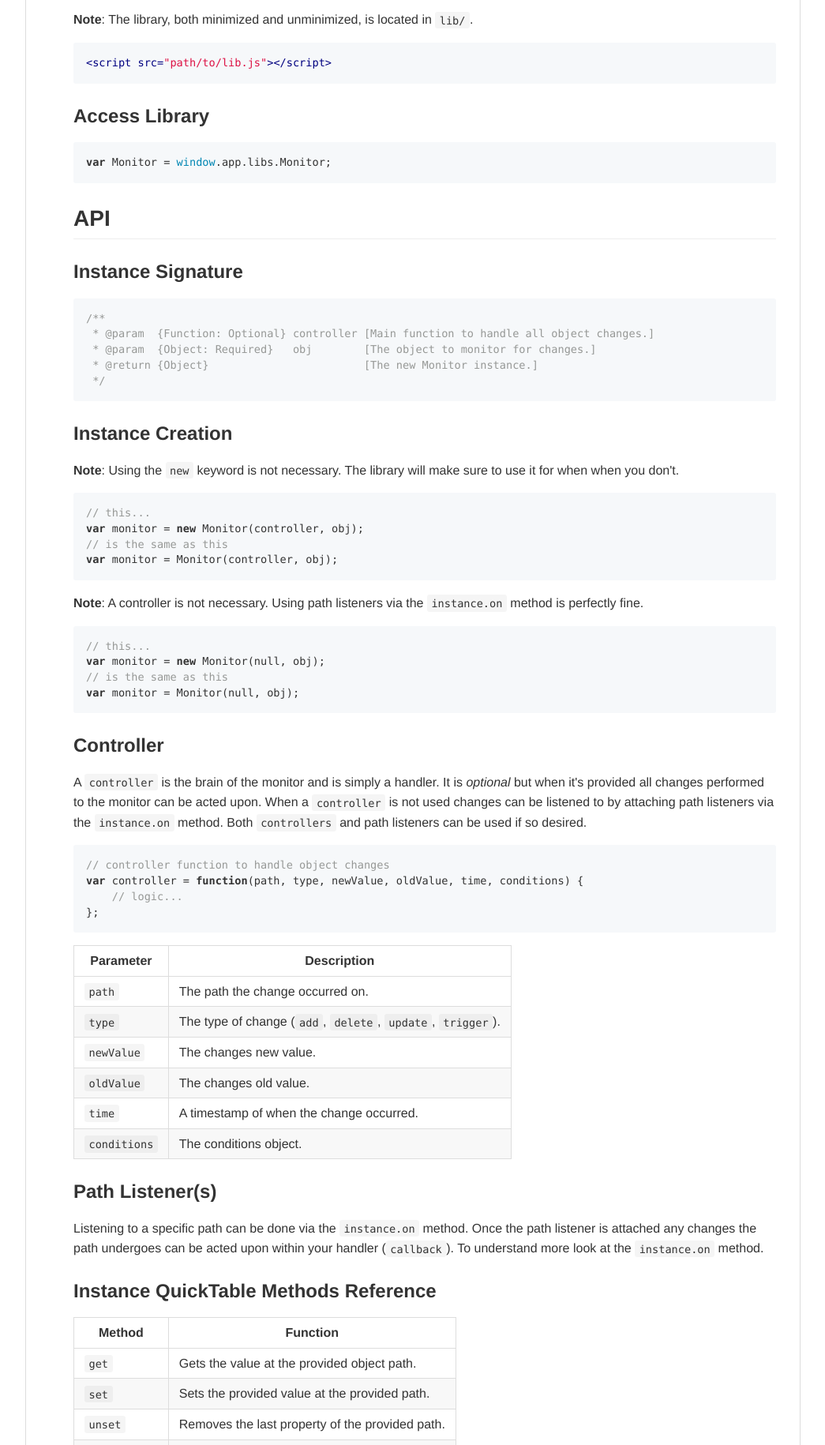
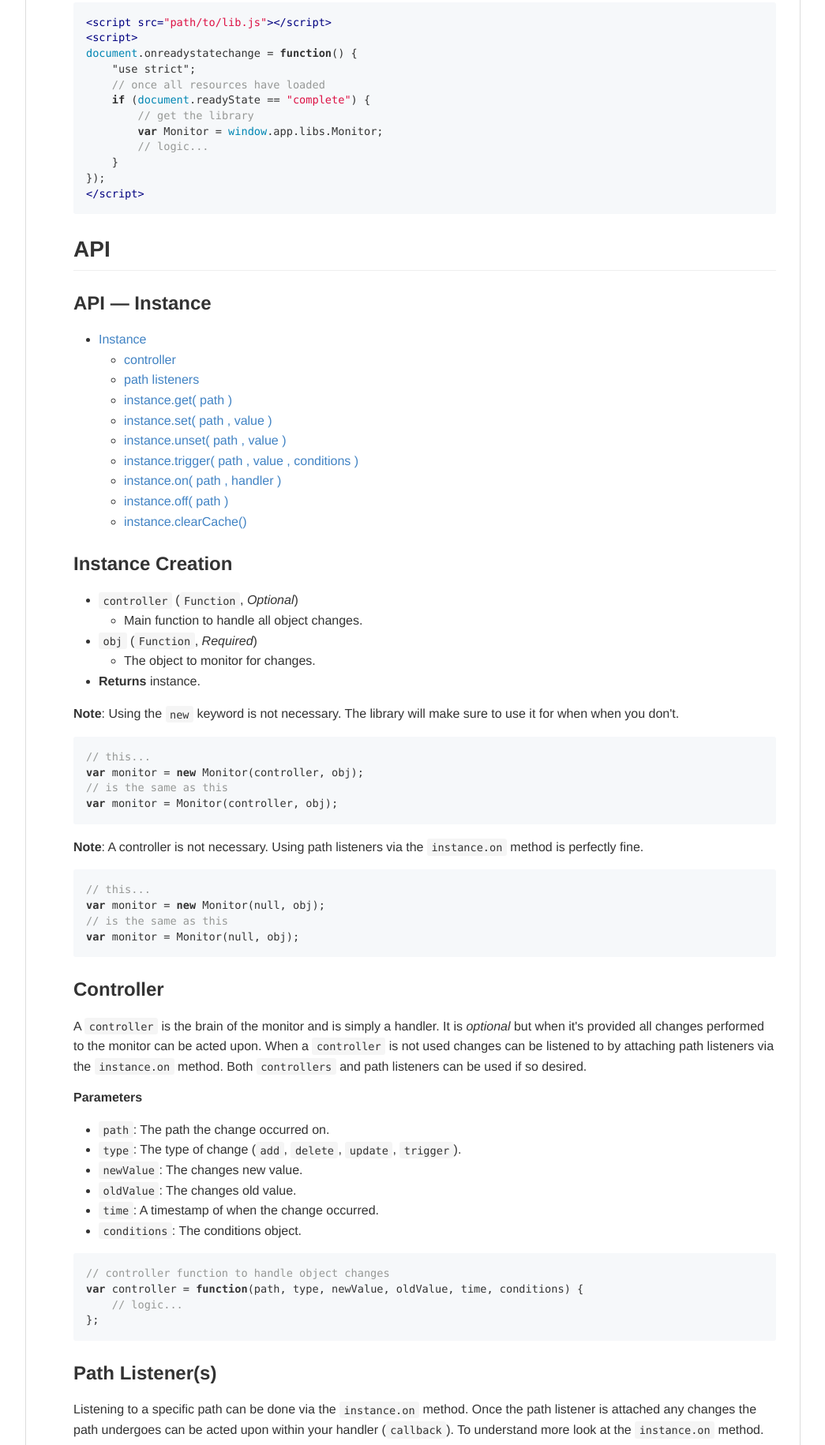
Before and after one commit to cgabriel5/monitorjs, a website: page markdown/preview/README.html in a window 1280 px wide. Shown: the part 970-2800 px from the top of the page at 79% size, without its empty margins (117-1162 px from the left). Drawn offline with Linux system fonts and the light colour scheme.

Commit message:
docs: Update README.md
Overhaul documentation. The Table Of Contents is now cleaned and
methods have parameter documentation. Other minor changes were
also done.

```diff
--- a/markdown/preview/README.html
+++ b/markdown/preview/README.html
@@ -18,14 +18,12 @@
 <li><a href="#project-setup">Project Setup</a></li>
 <li><a href="#what-it-does">What It Does</a></li>
 <li><a href="#add-to-project">Add To Project</a></li>
-<li><a href="#access-library">Access Library</a></li>
 <li><a href="#api">API</a><ul class="list">
 <li><a href="#instance-api">Instance</a><ul class="list">
-<li><a href="#signature-api">Signature</a></li>
-<li><a href="#instance-creation">Instance Creation</a></li>
+<li><a href="#instance-methods-toc">TOC</a></li>
+<li><a href="#instance-creation">Creation</a></li>
 <li><a href="#instance-controller">Controller</a></li>
 <li><a href="#path-listener">Path Listener(s)</a></li>
-<li><a href="#instance-quicktable-methods-reference">QuickTable Methods</a></li>
 <li><a href="#instance-methods-long">Methods</a></li>
 </ul>
 </li>
@@ -52,19 +50,49 @@
 <p><a name="add-to-project"></a></p>
 <h3 id="add-to-project">Add To Project</h3>
 <p><strong>Note</strong>: The library, both minimized and unminimized, is located in <code>lib/</code>.</p>
-<pre class="hljs"><code><span class="hljs-tag">&lt;<span class="hljs-name">script</span> <span class="hljs-attr">src</span>=<span class="hljs-string">"path/to/lib.js"</span>&gt;</span><span class="undefined"></span><span class="hljs-tag">&lt;/<span class="hljs-name">script</span>&gt;</span></code></pre><p><a name="access-library"></a></p>
-<h3 id="access-library">Access Library</h3>
-<pre class="hljs"><code><span class="hljs-keyword">var</span> Monitor = <span class="hljs-built_in">window</span>.app.libs.Monitor;</code></pre><p><a name="api"></a></p>
+<pre class="hljs"><code><span class="hljs-tag">&lt;<span class="hljs-name">script</span> <span class="hljs-attr">src</span>=<span class="hljs-string">"path/to/lib.js"</span>&gt;</span><span class="undefined"></span><span class="hljs-tag">&lt;/<span class="hljs-name">script</span>&gt;</span>
+<span class="hljs-tag">&lt;<span class="hljs-name">script</span>&gt;</span><span class="javascript">
+<span class="hljs-built_in">document</span>.onreadystatechange = <span class="hljs-function"><span class="hljs-keyword">function</span>(<span class="hljs-params"></span>) </span>{
+<span class="hljs-meta">    "use strict"</span>;
+    <span class="hljs-comment">// once all resources have loaded</span>
+    <span class="hljs-keyword">if</span> (<span class="hljs-built_in">document</span>.readyState == <span class="hljs-string">"complete"</span>) {
+        <span class="hljs-comment">// get the library</span>
+        <span class="hljs-keyword">var</span> Monitor = <span class="hljs-built_in">window</span>.app.libs.Monitor;
+        <span class="hljs-comment">// logic...</span>
+    }
+});
+</span><span class="hljs-tag">&lt;/<span class="hljs-name">script</span>&gt;</span></code></pre><p><a name="api"></a></p>
 <h2 id="api">API</h2>
 <p><a name="instance-api"></a></p>
-<p><a name="signature-api"></a></p>
-<h3 id="instance-signature">Instance Signature</h3>
-<pre class="hljs"><code><span class="hljs-comment">/**
- * @param  {Function: Optional} controller [Main function to handle all object changes.]
- * @param  {Object: Required}   obj        [The object to monitor for changes.]
- * @return {Object}                        [The new Monitor instance.]
- */</span></code></pre><p><a name="instance-creation"></a></p>
+<h3 id="api-&mdash;-instance">API &mdash; Instance</h3>
+<p><a name="instance-methods-toc"></a></p>
+<ul class="list">
+<li><a href="#instance-creation">Instance</a><ul class="list">
+<li><a href="#instance-controller">controller</a></li>
+<li><a href="#path-listener">path listeners</a></li>
+<li><a href="#instance-methods-get">instance.get( path )</a></li>
+<li><a href="#instance-methods-set">instance.set( path , value )</a></li>
+<li><a href="#instance-methods-unset">instance.unset( path , value )</a></li>
+<li><a href="#instance-methods-trigger">instance.trigger( path , value , conditions )</a></li>
+<li><a href="#instance-methods-on">instance.on( path , handler )</a></li>
+<li><a href="#instance-methods-off">instance.off( path )</a></li>
+<li><a href="#instance-methods-clearcache">instance.clearCache()</a></li>
+</ul>
+</li>
+</ul>
+<p><a name="instance-creation"></a></p>
 <h3 id="instance-creation">Instance Creation</h3>
+<ul class="list">
+<li><code>controller</code> (<code>Function</code>, <em>Optional</em>)<ul class="list">
+<li>Main function to handle all object changes.</li>
+</ul>
+</li>
+<li><code>obj</code>        (<code>Function</code>, <em>Required</em>)<ul class="list">
+<li>The object to monitor for changes.</li>
+</ul>
+</li>
+<li><strong>Returns</strong> instance.</li>
+</ul>
 <p><strong>Note</strong>: Using the <code>new</code> keyword is not necessary. The library will make sure to use it for when when you don&#39;t. </p>
 <pre class="hljs"><code><span class="hljs-comment">// this...</span>
 <span class="hljs-keyword">var</span> monitor = <span class="hljs-keyword">new</span> Monitor(controller, obj);
@@ -76,90 +104,37 @@
 <span class="hljs-keyword">var</span> monitor = Monitor(<span class="hljs-literal">null</span>, obj);</code></pre><p><a name="instance-controller"></a></p>
 <h3 id="controller">Controller</h3>
 <p>A <code>controller</code> is the brain of the monitor and is simply a handler. It is <em>optional</em> but when it&#39;s provided all changes performed to the monitor can be acted upon. When a <code>controller</code> is not used changes can be listened to by attaching path listeners via the <code>instance.on</code> method. Both <code>controllers</code> and path listeners can be used if so desired.</p>
+<h5 id="parameters">Parameters</h5>
+<ul class="list">
+<li><code>path</code>: The path the change occurred on.</li>
+<li><code>type</code>: The type of change (<code>add</code>, <code>delete</code>, <code>update</code>, <code>trigger</code>).</li>
+<li><code>newValue</code>: The changes new value.</li>
+<li><code>oldValue</code>: The changes old value.</li>
+<li><code>time</code>: A timestamp of when the change occurred.</li>
+<li><code>conditions</code>: The conditions object.</li>
+</ul>
 <pre class="hljs"><code><span class="hljs-comment">// controller function to handle object changes</span>
 <span class="hljs-keyword">var</span> controller = <span class="hljs-function"><span class="hljs-keyword">function</span>(<span class="hljs-params">path, type, newValue, oldValue, time, conditions</span>) </span>{
     <span class="hljs-comment">// logic...</span>
-};</code></pre><table>
-<thead>
-<tr>
-<th>Parameter</th>
-<th>Description</th>
-</tr>
-</thead>
-<tbody>
-<tr>
-<td><code>path</code></td>
-<td>The path the change occurred on.</td>
-</tr>
-<tr>
-<td><code>type</code></td>
-<td>The type of change (<code>add</code>, <code>delete</code>, <code>update</code>, <code>trigger</code>).</td>
-</tr>
-<tr>
-<td><code>newValue</code></td>
-<td>The changes new value.</td>
-</tr>
-<tr>
-<td><code>oldValue</code></td>
-<td>The changes old value.</td>
-</tr>
-<tr>
-<td><code>time</code></td>
-<td>A timestamp of when the change occurred.</td>
-</tr>
-<tr>
-<td><code>conditions</code></td>
-<td>The conditions object.</td>
-</tr>
-</tbody>
-</table>
-<p><a name="path-listener"></a></p>
+};</code></pre><p><a name="path-listener"></a></p>
 <h3 id="path-listener(s)">Path Listener(s)</h3>
 <p>Listening to a specific path can be done via the <code>instance.on</code> method. Once the path listener is attached any changes the path undergoes can be acted upon within your handler (<code>callback</code>). To understand more look at the <code>instance.on</code> method.</p>
-<p><a name="instance-quicktable-methods-reference"></a></p>
-<h3 id="instance-quicktable-methods-reference">Instance QuickTable Methods Reference</h3>
-<table>
-<thead>
-<tr>
-<th>Method</th>
-<th>Function</th>
-</tr>
-</thead>
-<tbody>
-<tr>
-<td><code>get</code></td>
-<td>Gets the value at the provided object path.</td>
-</tr>
-<tr>
-<td><code>set</code></td>
-<td>Sets the provided value at the provided path.</td>
-</tr>
-<tr>
-<td><code>unset</code></td>
-<td>Removes the last property of the provided path.</td>
-</tr>
-<tr>
-<td><code>trigger</code></td>
-<td>Triggers the provided path.</td>
-</tr>
-<tr>
-<td><code>on</code></td>
-<td>Adds a object path listener.</td>
-</tr>
-<tr>
-<td><code>off</code></td>
-<td>Removes the object path listener.</td>
-</tr>
-<tr>
-<td><code>clearCache</code></td>
-<td>Clears the entire monitor&#39;s cache.</td>
-</tr>
-</tbody>
-</table>
 <p><a name="instance-methods-long"></a></p>
 <h3 id="instance-methods">Instance Methods</h3>
-<p><strong>monitor.get</strong> &mdash; Gets the value at the provided object path.</p>
-<pre class="hljs"><code>monitor.get(<span class="hljs-string">"path1.path2"</span>);</code></pre><p><strong>monitor.set</strong> &mdash; Sets the provided value at the provided path.</p>
+<p><a name="instance-methods-get"></a>
+➜ <strong>instance.get(<code>path</code>)</strong> &mdash; Gets the value at the provided object path.</p>
+<ul class="list">
+<li><code>path</code> (<code>String</code>, <em>Required</em>)</li>
+<li><strong>Returns</strong> the path&#39;s value.</li>
+</ul>
+<pre class="hljs"><code>monitor.get(<span class="hljs-string">"path1.path2"</span>);</code></pre><p><a name="instance-methods-set"></a>
+➜ <strong>instance.set(<code>path</code>, <code>value</code>)</strong> &mdash; Sets the provided value at the provided path.</p>
+<ul class="list">
+<li><code>path</code> (<code>String</code>, <em>Required</em>)</li>
+<li><code>value</code> (<code>Any</code>, <em>Required</em>)</li>
+<li><code>conditions</code> (<code>Object</code>, <em>Optional</em>)</li>
+<li><strong>Returns</strong> instance.</li>
+</ul>
 <pre class="hljs"><code><span class="hljs-comment">// set the "path1.path2" to 12</span>
 monitor.set(<span class="hljs-string">"path1.path2"</span>, <span class="hljs-number">12</span>);</code></pre><p><strong>Note</strong>: A <code>conditions</code> object should be used when trying to modify the object via the <code>set</code> and <code>trigger</code> methods from within the <code>controller</code> or attached path listeners using the <code>on</code> method. The conditions object serves to hold flags which, depending on your codes logic, allow for certain object modifications to run. For example, when you pass in a certain flag inside the <code>conditions</code> object you can have the code return.</p>
 <pre class="hljs"><code><span class="hljs-comment">// set the "path1.path2" to 12 + add a conditions object</span>
@@ -182,8 +157,20 @@ monitor.set(<span class="hljs-string">"path1.path2"</span>, <span class="hljs-nu
 <span class="hljs-comment">// add an "rgb" property array to the "appearance.colors" object</span>
 settings.set(<span class="hljs-string">"appearance.colors.rgb"</span>, [<span class="hljs-number">120</span>, <span class="hljs-number">0</span>, <span class="hljs-number">128</span>]);
 <span class="hljs-comment">// update the "appearance.colors.rgb" arrays first item</span>
-settings.set(<span class="hljs-string">"appearance.colors.rgb[0]"</span>, <span class="hljs-number">128</span>);</code></pre><p><strong>monitor.unset</strong> &mdash; Removes the last property of the provided path.</p>
-<pre class="hljs"><code>monitor.unset(<span class="hljs-string">"path1.path2"</span>);</code></pre><p><strong>monitor.trigger</strong> &mdash; Triggers the provided path.</p>
+settings.set(<span class="hljs-string">"appearance.colors.rgb[0]"</span>, <span class="hljs-number">128</span>);</code></pre><p><a name="instance-methods-unset"></a>
+➜ <strong>instance.unset(<code>path</code>)</strong> &mdash; Removes the last property of the provided path.</p>
+<ul class="list">
+<li><code>path</code> (<code>String</code>, <em>Required</em>)</li>
+<li><strong>Returns</strong> instance.</li>
+</ul>
+<pre class="hljs"><code>monitor.unset(<span class="hljs-string">"path1.path2"</span>);</code></pre><p><a name="instance-methods-trigger"></a>
+➜ <strong>instance.trigger(<code>path</code>, <code>value</code>, <code>conditions</code>)</strong> &mdash; Triggers the provided path.</p>
+<ul class="list">
+<li><code>path</code> (<code>String</code>, <em>Required</em>)</li>
+<li><code>value</code> (<code>Any</code>, <em>Optional</em>)</li>
+<li><code>conditions</code> (<code>Object</code>, <em>Optional</em>)</li>
+<li><strong>Returns</strong> instance.</li>
+</ul>
 <pre class="hljs"><code><span class="hljs-comment">// trigger the "path1.path2"</span>
 monitor.trigger(<span class="hljs-string">"path1.path2"</span>);
 
@@ -191,45 +178,23 @@ monitor.trigger(<span class="hljs-string">"path1.path2"</span>);
 monitor.trigger(<span class="hljs-string">"path1.path2"</span>, <span class="hljs-number">14</span>);
 
 <span class="hljs-comment">// trigger the "path1.path2" + give an empty value + add a conditions object</span>
-monitor.set(<span class="hljs-string">"path1.path2"</span>, <span class="hljs-literal">undefined</span>, {<span class="hljs-string">"someCondition"</span>: <span class="hljs-literal">true</span>});</code></pre><p><strong>monitor.on</strong> &mdash; Adds an object path listener.</p>
-<table>
-<thead>
-<tr>
-<th>Parameter</th>
-<th>Description</th>
-</tr>
-</thead>
-<tbody>
-<tr>
-<td><code>filter</code></td>
-<td>The provided path&#39;s <code>RegExp.toString</code> string.</td>
-</tr>
-<tr>
-<td><code>path</code></td>
-<td>The path the change occurred on.</td>
-</tr>
-<tr>
-<td><code>type</code></td>
-<td>The type of change (<code>add</code>, <code>delete</code>, <code>update</code>, <code>trigger</code>).</td>
-</tr>
-<tr>
-<td><code>newValue</code></td>
-<td>The changes new value.</td>
-</tr>
-<tr>
-<td><code>oldValue</code></td>
-<td>The changes old value.</td>
-</tr>
-<tr>
-<td><code>time</code></td>
-<td>A timestamp of when the change occurred.</td>
-</tr>
-<tr>
-<td><code>conditions</code></td>
-<td>The conditions object.</td>
-</tr>
-</tbody>
-</table>
+monitor.set(<span class="hljs-string">"path1.path2"</span>, <span class="hljs-literal">undefined</span>, {<span class="hljs-string">"someCondition"</span>: <span class="hljs-literal">true</span>});</code></pre><p><a name="instance-methods-on"></a>
+➜ <strong>instance.on(<code>path</code>, <code>handler</code>)</strong> &mdash; Adds an object path listener.</p>
+<ul class="list">
+<li><code>path</code> (<code>String|RegExp</code>, <em>Required</em>)</li>
+<li><code>handler</code> (<code>Function</code>, <em>Required</em>)</li>
+<li><strong>Returns</strong> instance.</li>
+</ul>
+<h5 id="parameters-1">Parameters</h5>
+<ul class="list">
+<li><code>filter</code>: The provided path&#39;s <code>RegExp.toString</code> string.</li>
+<li><code>path</code>: The path the change occurred on.</li>
+<li><code>type</code>: The type of change (<code>add</code>, <code>delete</code>, <code>update</code>, <code>trigger</code>).</li>
+<li><code>newValue</code>: The changes new value.</li>
+<li><code>oldValue</code>: The changes old value.</li>
+<li><code>time</code>: A timestamp of when the change occurred.</li>
+<li><code>conditions</code>: The conditions object.</li>
+</ul>
 <pre class="hljs"><code><span class="hljs-comment">// example handler function</span>
 <span class="hljs-keyword">var</span> handler = <span class="hljs-function"><span class="hljs-keyword">function</span>(<span class="hljs-params">filter, path, type, newValue, oldValue, time, conditions</span>) </span>{
     <span class="hljs-comment">// logic...</span>
@@ -241,14 +206,25 @@ monitor.on(<span class="hljs-regexp">/^path1.\.*/g</span>, handler);</code></pre
 monitor.on(<span class="hljs-string">"path1.path2"</span>, handler2);
 
 <span class="hljs-comment">// listen to th paths "path1.*" except "path1.path4"</span>
-monitor.on(<span class="hljs-regexp">/^path1(?!.path4).*/</span>, handler3);</code></pre><p><strong>monitor.off</strong> &mdash; Removes the object path listener.</p>
+monitor.on(<span class="hljs-regexp">/^path1(?!.path4).*/</span>, handler3);</code></pre><p><a name="instance-methods-off"></a>
+➜ <strong>instance.off(<code>path</code>)</strong> &mdash; Removes the object path listener.</p>
+<ul class="list">
+<li><code>path</code> (<code>String|RegExp</code>, <em>Required</em>)</li>
+<li><code>callback</code> (<code>Function</code>, <em>Optional</em>)</li>
+<li><strong>Returns</strong> instance.</li>
+</ul>
 <p><strong>Note</strong>: When removing a listener the provide path must be the same path that was provided with the <code>instance.on</code> method.</p>
 <pre class="hljs"><code>monitor.off(<span class="hljs-string">"path1.path2"</span>);
 
 <span class="hljs-comment">// callback can be provided</span>
 monitor.off(<span class="hljs-string">"path1.path2"</span>, <span class="hljs-function"><span class="hljs-keyword">function</span>(<span class="hljs-params">path</span>) </span>{
     <span class="hljs-comment">// logic...</span>
-});</code></pre><p><strong>monitor.clearCache</strong> &mdash; Clears the <em>entire</em> monitor&#39;s cache.</p>
+});</code></pre><p><a name="instance-methods-clearcache"></a>
+➜ <strong>instance.clearCache</strong> &mdash; Clears the <em>entire</em> monitor&#39;s cache.</p>
+<ul class="list">
+<li><strong>No Parameters</strong></li>
+<li><strong>Returns</strong> Nothing.</li>
+</ul>
 <p><strong>Note</strong>: An internal cache is used to store and retrieve the previous path values. Sometimes, however, it might be useful or even necessary to programmatically clear it.</p>
 <pre class="hljs"><code>monitor.clearCache();</code></pre><p><a name="usage"></a></p>
 <h3 id="usage">Usage</h3>
```
Also changed, not shown: README.md.
